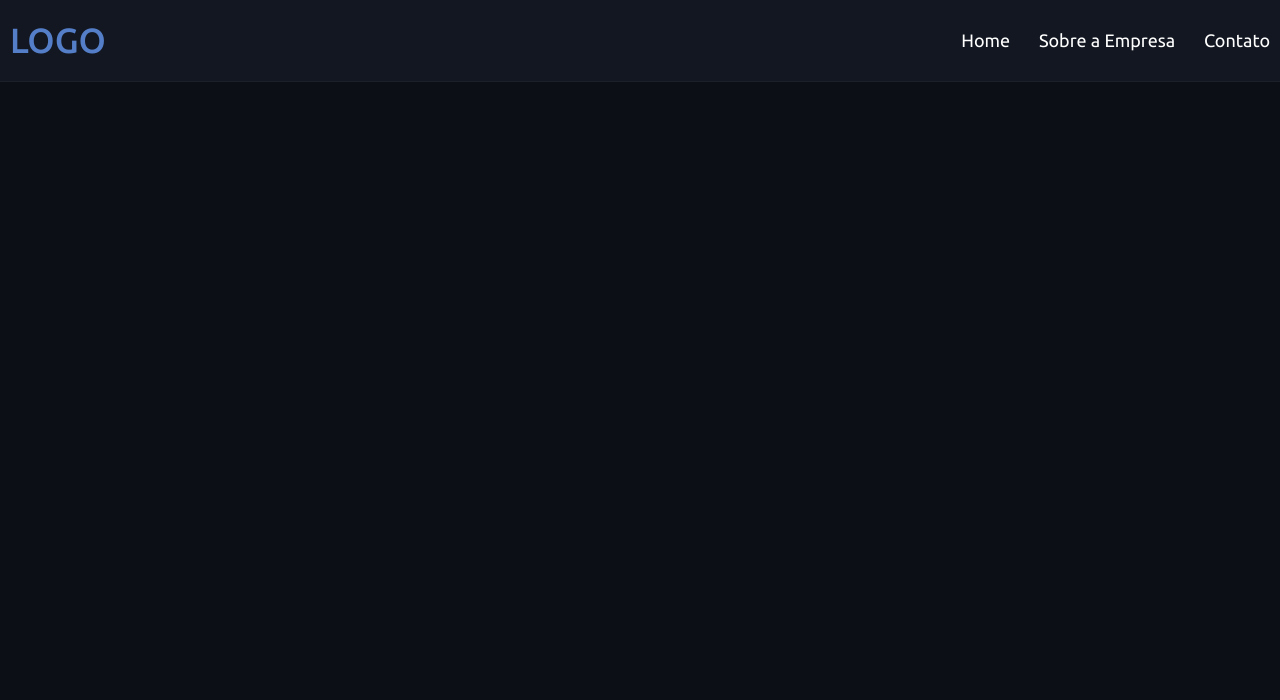
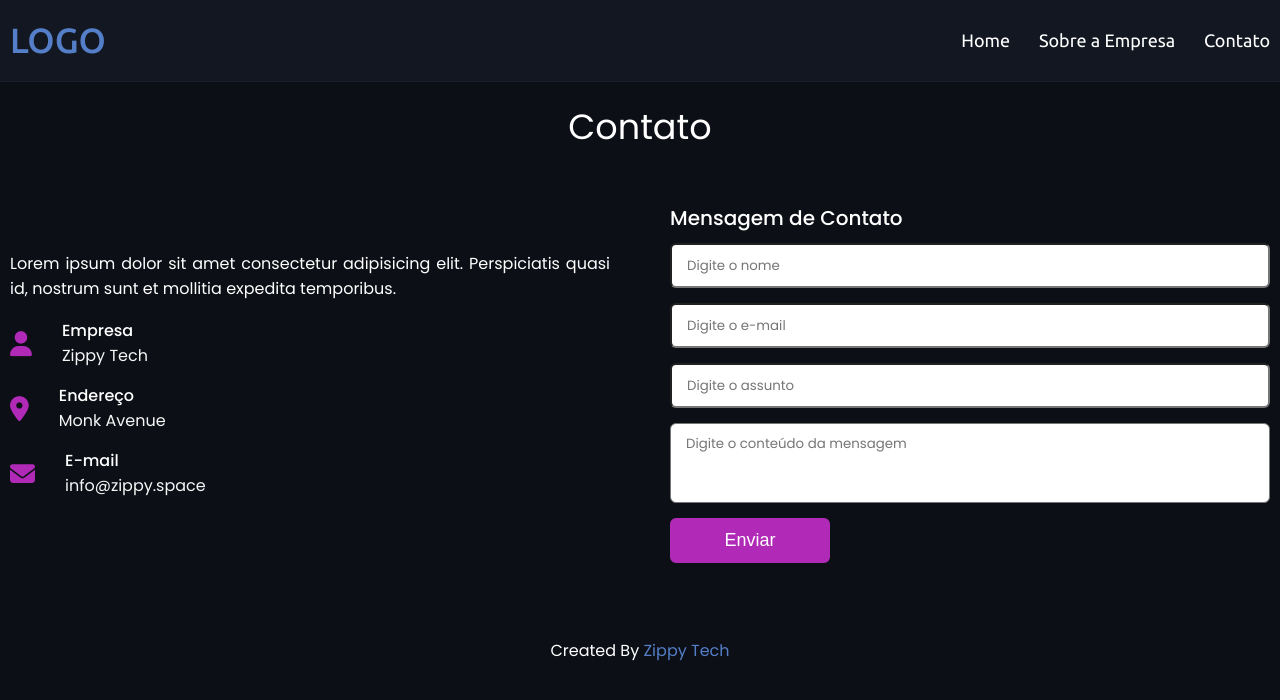
Before and after one commit to andrerco001/celke-pack-courses, a plain HTML site: page layout-site/contato.html in a window 1280 px wide. Drawn offline with nearby package versions, Linux system fonts and the light colour scheme.

Commit message:
Implement the contacts page

```diff
--- a/layout-site/contato.html
+++ b/layout-site/contato.html
@@ -5,7 +5,7 @@
     <meta http-equiv="X-UA-Compatible" content="IE=edge">
     <meta name="viewport" content="width=device-width, initial-scale=1.0">
     <title>Layout Site - Contato</title>
-    <link rel="stylesheet" href="./style.css" />
+    <link rel="stylesheet" href="./style.css" >
     <link rel="stylesheet" href="https://cdnjs.cloudflare.com/ajax/libs/font-awesome/6.3.0/css/all.min.css" />
 </head>
 <body>
@@ -22,6 +22,78 @@
             </div>
         </div>
     </nav>
+    <section class="contact">
+        <div class="max-width">
+            <h2 class="title">Contato</h2>
+            <div class="contact-content">
+                <div class="column left">
+                    <p>Lorem ipsum dolor sit amet consectetur adipisicing elit. Perspiciatis quasi id, nostrum sunt et mollitia expedita temporibus.</p>
+                    <div class="icons">
+                        <div class="row">
+                            <i class="fa-solid fa-user"></i>
+                            <div class="info">
+                                <div class="head">
+                                    Empresa
+                                </div>
+                                <div class="sub-title">
+                                    Zippy Tech
+                                </div>
+                            </div>
+                        </div>
+                        <div class="row">
+                            <i class="fa-solid fa-location-dot"></i>
+                            <div class="info">
+                                <div class="head">
+                                    Endereço
+                                </div>
+                                <div class="sub-title">
+                                    Monk Avenue
+                                </div>
+                            </div>
+                        </div>
+                        <div class="row">
+                            <i class="fa-solid fa-envelope"></i>
+                            <div class="info">
+                                <div class="head">
+                                    E-mail
+                                </div>
+                                <div class="sub-title">
+                                    info@zippy.space
+                                </div>
+                            </div>
+                        </div>
+                    </div>
+                </div>
+                <div class="column right">
+                    <div class="text">
+                        Mensagem de Contato
+                    </div>
+                    <form>
+                        <div class="fields">
+                            <div class="field name">
+                                <input type="text" placeholder="Digite o nome" required>
+                            </div>
+                            <div class="field email">
+                                <input type="email" placeholder="Digite o e-mail" required>
+                            </div>
+                        </div>
+                        <div class="field">
+                            <input type="text" placeholder="Digite o assunto" required>
+                        </div>
+                        <div class="field textarea">
+                            <textarea cols="30" rows="10" placeholder="Digite o conteúdo da mensagem" required></textarea>
+                        </div>
+                        <div class="button-area">
+                            <button type="submit">Enviar</button>
+                        </div>
+                    </form>
+                </div>
+            </div>
+        </div>
+    </section>
+    <footer>
+        <span>Created By <a href="#">Zippy Tech</a></span>
+    </footer>
 
     <script src="https://ajax.googleapis.com/ajax/libs/jquery/3.6.3/jquery.min.js"></script>
     <script src="./js/main.js"></script>
--- a/layout-site/style.css
+++ b/layout-site/style.css
@@ -310,6 +310,111 @@ footer span a:hover {
     text-align:  justify;
 }
 
+/* Contato */
+.contact{
+    color: #fff;
+    background-color: #0c0f16;
+    font-family: 'Poppins', sans-serif;
+}
+.contact .title{
+    text-align: center;
+    margin-bottom: 50px;
+    padding-top: 50px;
+    font-weight: 400;
+    font-size: 35px;
+}
+.contact .contact-content{
+    display: flex;
+    flex-wrap: wrap;
+    align-items: center;
+    justify-content: space-between;
+}
+.contact .contact-content .column{
+    width: calc(50% - 30px);
+}
+.contact .contact-content .left p{
+    text-align: justify;
+}
+.contact .contact-content .left .icons{
+    margin: 10px 0;
+}
+.contact .contact-content .row{
+    display: flex;
+    height: 65px;
+    align-items: center;
+}
+.contact .contact-content .row .info{
+    margin-left: 30px;
+}
+.contact .contact-content .row i{
+    font-size: 25px;
+    color: #b02ab7;
+}
+.contact .contact-content .info .head{
+    font-weight: 500;
+}
+.contact .contact-content .info .sub-title{
+    color: #f6f6f6;
+}
+.contact .contact-content .text{
+    font-size: 20px;
+    font-weight: 500;
+    margin-bottom: 10px;
+}
+.contact .right form .field,
+.contact .right form .fields .field{
+    height: 45px;
+    width: 100%;
+    margin-bottom: 15px;
+}
+.contact .right form .textarea{
+    height: 80px;
+    width: 100%;
+}
+.contact .right form .name{
+    margin-right: 10px;
+}
+.contact .right form .field input,
+.contact .right form .textarea textarea{
+    height: 100%;
+    width: 100%;
+    border-radius: 6px;
+    outline: none;
+    padding: 0 15px;
+    font-family: 'Poppins', sans-serif;
+    transition: all 0.3s ease;
+}
+.contact .right form .field input:focus,
+.contact .right form .textarea textarea:focus{
+    border-color: #b02ab7;
+}
+.contact .right form .textarea textarea{
+    padding-top: 10px;
+    resize: none;
+}
+.contact .right form .button-area{
+    display: flex;
+    align-items: center;
+}
+.right form .button-area button{
+    color: #fff;
+    display: block;
+    width: 160px !important;
+    height: 45px;
+    outline: none;
+    font-size: 18px;
+    font-weight: 400;
+    border-radius: 6px;
+    cursor: pointer;
+    flex-wrap: wrap;
+    background-color: #b02ab7;
+    border: 2px solid #b02ab7;
+    transition: all 0.3s ease;
+}
+.right form .button-area button:hover{
+    color: #b02ab7;
+    background: none;
+}
 
 /* Medias queries */
 @media (max-width: 1104px) {
@@ -404,6 +509,11 @@ footer span a:hover {
     .about .about-content .right {
         padding-left: 0;
     }
+
+    .contact .contact-content column {
+        width: 100%;
+        margin-bottom: 35px;
+    }
 }
 
 @media (max-width: 690px) {
@@ -425,4 +535,17 @@ footer span a:hover {
     .about .title {
         margin-top: 50px;
     }
+
+    .contact .title {
+        margin-top: 50px;
+    }
+
+    .contact .right form .fields {
+        flex-direction: column;
+    }
+
+    .contact .right form .name,
+    .contact .right form email {
+        margin: 0;
+    }
 }
```
